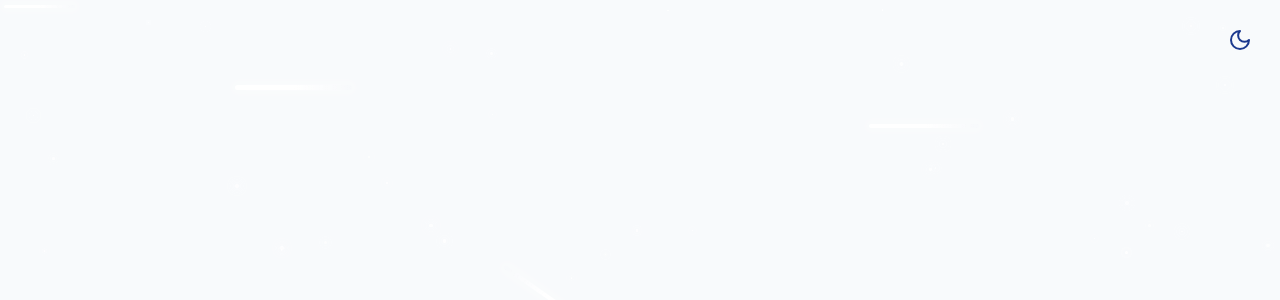
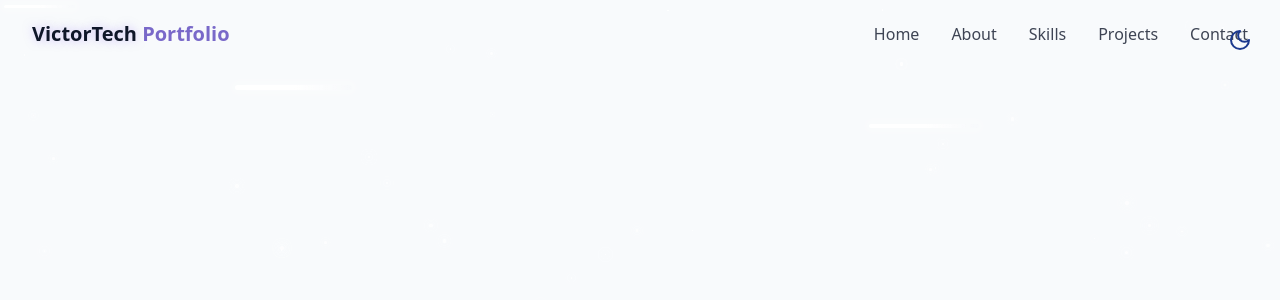
Before and after one commit to VictorHxHugo/portfolio, a React (Vite) app: page / in a window 1280 px wide. Shown: the top 300 px of the page. Built offline with nearby package versions, Linux system fonts and the light colour scheme.

Commit message:
Building the Navbar

```diff
--- a/src/components/Navbar.jsx
+++ b/src/components/Navbar.jsx
@@ -0,0 +1,88 @@
+import { cn } from "@/lib/utils";
+import { useEffect, useState } from "react";
+import { Menu, X } from "lucide-react";
+
+const NavItems = [
+  { name: "Home", href: "hero" },
+  { name: "About", href: "about" },
+  { name: "Skills", href: "skills" },
+  { name: "Projects", href: "projects" },
+  { name: "Contact", href: "contact" },
+];
+
+export const Navbar = () => {
+  const [isScrolled, setIsScrolled] = useState(false);
+  const [isMenuOpen, setIsMenuOpen] = useState(false);
+
+  useEffect(() => {
+    const handleScroll = () => {
+      setIsScrolled(window.screenY > 10);
+    };
+
+    window.addEventListener("scroll", handleScroll);
+    return () => window.removeEventListener("scroll", handleScroll);
+  }, []);
+  return (
+    <nav
+      className={cn(
+        "fixed w-full z-40 transition-all duration-300",
+        isScrolled ? "py-3 bg-background/80 backdrop-blur-md shadow-xs" : "py-5"
+      )}
+    >
+      <div className="container flex items-center justify-between">
+        <a
+          className="text-xl font-bold text-primary fle items-center"
+          href="#hero"
+        >
+          <span className="relative z-10">
+            <span className="text-glow text-foreground">VictorTech</span>{" "}
+            Portfolio
+          </span>
+        </a>
+        {/* desktop nav */}
+        <div className="hidden md:flex space-x-8">
+          {NavItems.map((item, key) => (
+            <a
+              key={key}
+              href={item.href}
+              className="text-foreground/80 hover:text-primary transition-colors duration-300"
+            >
+              {item.name}
+            </a>
+          ))}
+        </div>
+        {/* mobile nav */}
+
+        <button
+          onClick={() => setIsMenuOpen((prev) => !prev)}
+          className="md:hidden p-2 text-foreground z-50"
+        >
+          {isMenuOpen ? <X size={24} /> : <Menu size={24} />}{" "}
+        </button>
+
+        <div
+          className={cn(
+            "fixed inset-0 bg-background/95 backgroup-blur-md z-40 flex flex-col items-center justify-center",
+            "transition-all duration-300 md:hidden",
+            isMenuOpen
+              ? "opacity-100 pointer-events-auto"
+              : "opacity-0 pointer-events-none"
+          )}
+        >
+          <div className="flex flex-col space-y-8 text-xl">
+            {NavItems.map((item, key) => (
+              <a
+                key={key}
+                href={item.href}
+                className="text-foreground/80 hover:text-primary transition-colors duration-300"
+                onClick={() => setIsMenuOpen(false)}
+              >
+                {item.name}
+              </a>
+            ))}
+          </div>
+        </div>
+      </div>
+    </nav>
+  );
+};
--- a/src/pages/Home.jsx
+++ b/src/pages/Home.jsx
@@ -1,3 +1,4 @@
+import { Navbar } from "../components/Navbar";
 import { ThemeToggle } from "../components/ThemeToggle";
 import { StarBackground } from "@/components/StarBackground";
 
@@ -9,6 +10,7 @@
       {/* BackGround Effects */}
       <StarBackground />
       {/* Navbar */}
+      <Navbar />
       {/* Main Content */}
       {/* Footer */}
     </div>
```
